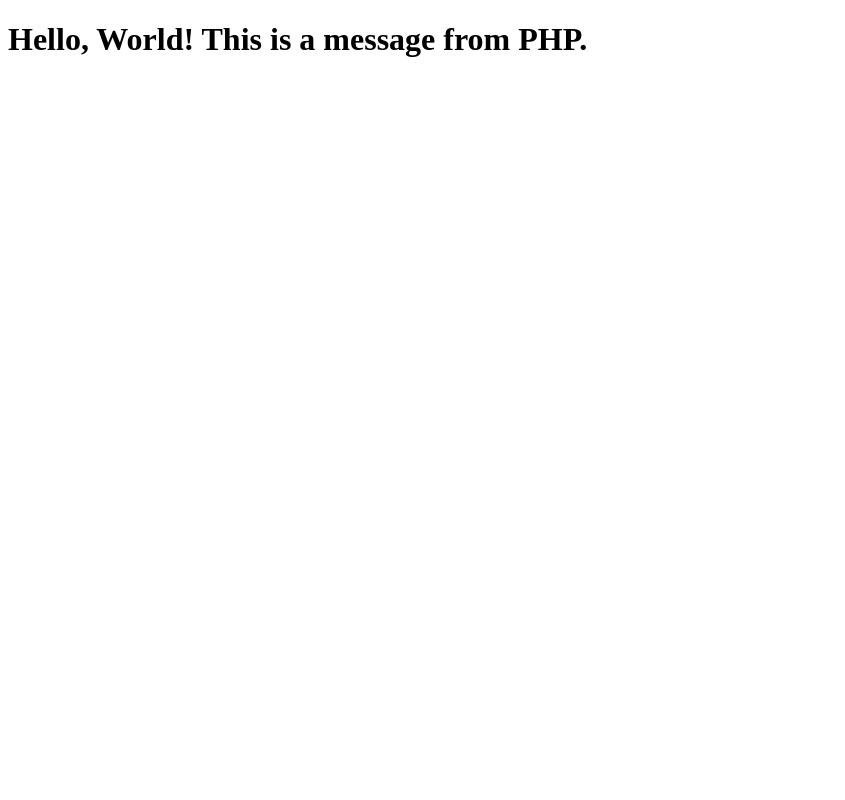
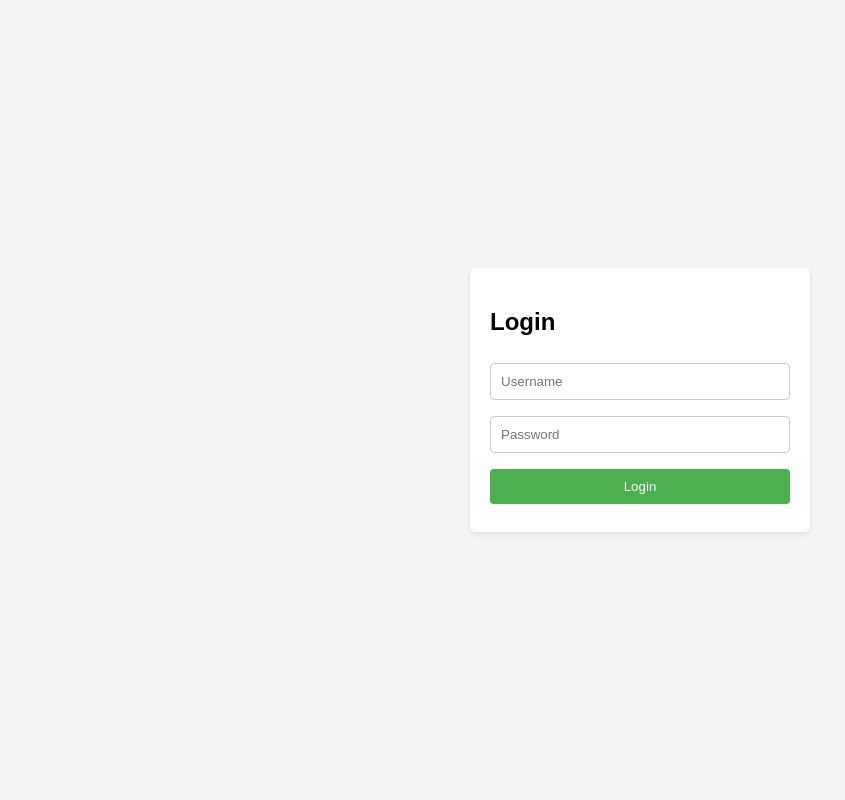
Before and after one commit to Skillz619/CMPE-272-Class-HW-Labs, a PHP site: page / in a window 1280 px wide. Shown: the whole page, without its empty margins (0-845 px from the left). Run offline with PHP 8.4, Linux system fonts and the light colour scheme.

Commit message:
Update index.php

```diff
--- a/index.php
+++ b/index.php
@@ -1,20 +1,83 @@
-<?php
-// index.php
-
-// Some PHP code
-$message = "Hello, World! This is a message from PHP.";
-
-// HTML content starts here
-?>
 <!DOCTYPE html>
 <html lang="en">
 <head>
     <meta charset="UTF-8">
     <meta name="viewport" content="width=device-width, initial-scale=1.0">
-    <title>272 CMPE
-        Sample PHP Webpage</title>
+    <title>Login Page</title>
+    <style>
+        body {
+            font-family: Arial, sans-serif;
+            background-color: #f4f4f4;
+            margin: 0;
+            padding: 0;
+            display: flex;
+            justify-content: center;
+            align-items: center;
+            height: 100vh;
+        }
+
+        form {
+            background-color: #fff;
+            padding: 20px;
+            border-radius: 5px;
+            box-shadow: 0 2px 5px rgba(0,0,0,0.1);
+            width: 300px;
+        }
+
+        input[type="text"],
+        input[type="password"],
+        input[type="submit"] {
+            width: 100%;
+            padding: 10px;
+            margin: 8px 0;
+            display: inline-block;
+            border: 1px solid #ccc;
+            border-radius: 4px;
+            box-sizing: border-box;
+        }
+
+        input[type="submit"] {
+            background-color: #4caf50;
+            color: white;
+            border: none;
+            cursor: pointer;
+        }
+
+        input[type="submit"]:hover {
+            background-color: #45a049;
+        }
+    </style>
 </head>
 <body>
-    <h1><?php echo $message; ?></h1>
+    <?php
+    // Check if form is submitted
+    if ($_SERVER["REQUEST_METHOD"] == "POST") {
+        // Get username and password from the form
+        $username = $_POST['username'];
+        $password = $_POST['password'];
+
+        // You can perform your authentication logic here
+        // For simplicity, let's assume username is 'admin' and password is 'password'
+        $valid_username = 'admin';
+        $valid_password = 'password';
+
+        // Check if the provided credentials are valid
+        if ($username === $valid_username && $password === $valid_password) {
+            // Authentication successful, redirect to a dashboard page
+            header("Location: dashboard.php");
+            exit();
+        } else {
+            // Authentication failed, display an error message
+            echo "<p style='color: red;'>Invalid username or password.</p>";
+        }
+    }
+    ?>
+
+    <form id="login-form" action="<?php echo htmlspecialchars($_SERVER["PHP_SELF"]); ?>" method="POST">
+        <h2>Login</h2>
+        <input type="text" id="username" name="username" placeholder="Username" required>
+        <input type="password" id="password" name="password" placeholder="Password" required>
+        <input type="submit" value="Login">
+    </form>
 </body>
 </html>
```
